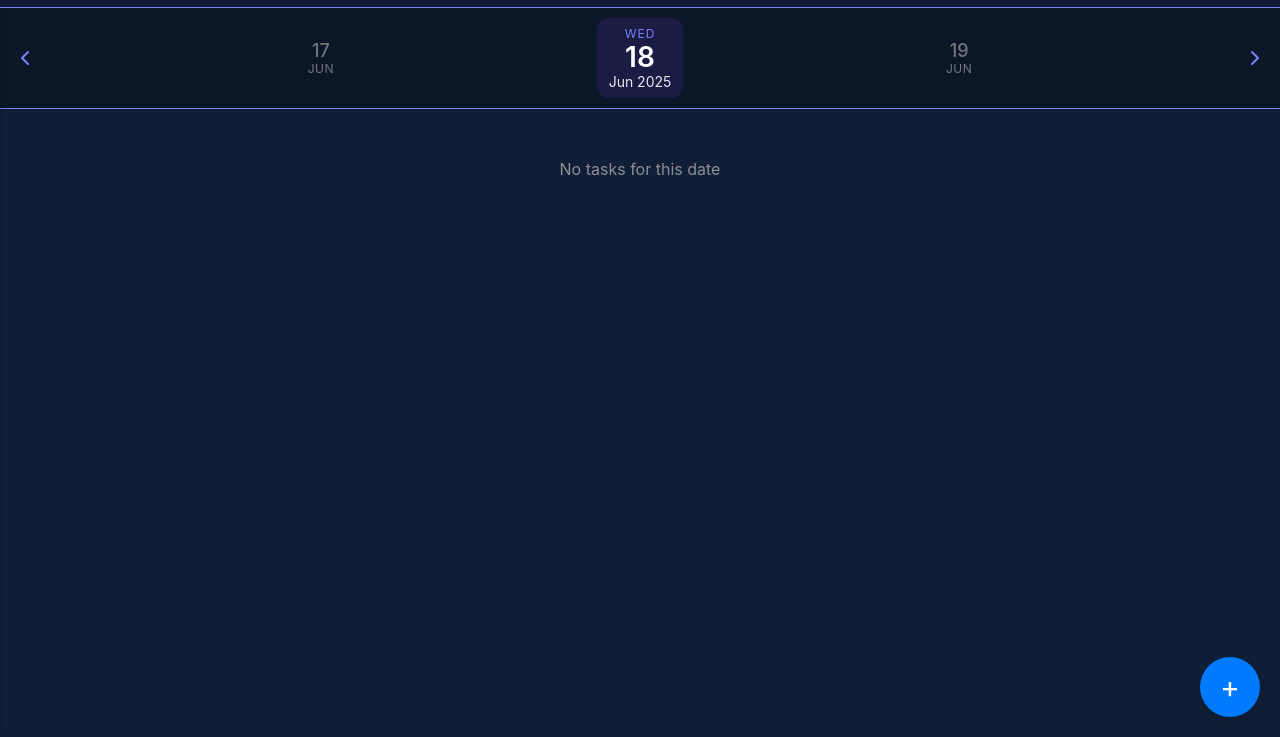
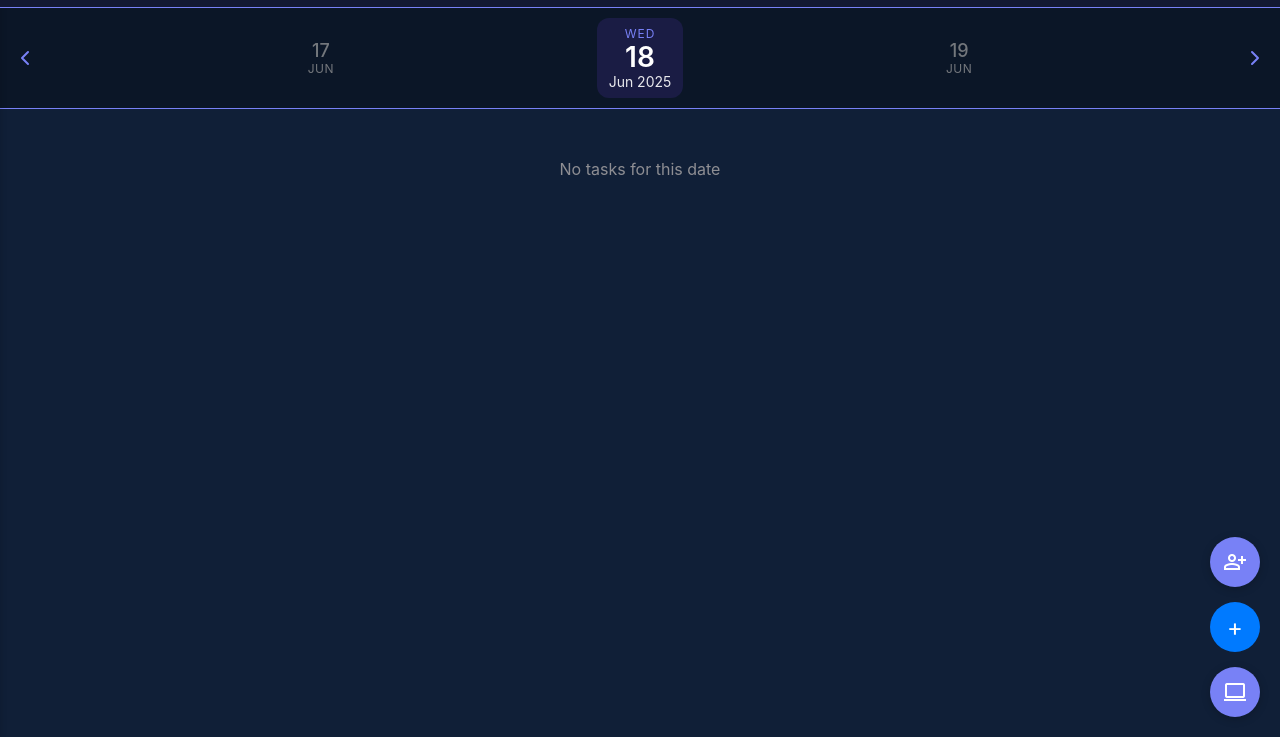
Before and after one commit to Ppannd/SoftPlanner, a plain HTML site: page home.html in a window 1280 px wide. Shown: the part 63-800 px from the top of the page. Drawn offline with nearby package versions, Linux system fonts and the light colour scheme.

Commit message:
home.html

```diff
--- a/home.html
+++ b/home.html
@@ -4,6 +4,7 @@
     <meta charset="UTF-8">
     <meta name="viewport" content="width=device-width, initial-scale=1.0">
     <title>Soft Planner</title>
+    <link rel="stylesheet" href="https://fonts.googleapis.com/css2?family=Material+Symbols+Outlined:opsz,wght,FILL,GRAD@20..48,100..700,0..1,-50..200" />
     <style>
         * {
     margin: 0;
@@ -551,28 +552,68 @@ body {
     color: #ff3b30;
 }
 
-/* Add Button */
-.add-button {
+/* Floating Buttons */
+.floating-buttons {
     position: fixed;
     bottom: 20px;
     right: 20px;
-    width: 60px;
-    height: 60px;
-    background-color: #007aff;
-    border-radius: 30px;
+    display: flex;
+    flex-direction: column;
+    gap: 15px;
+    z-index: 10;
+}
+
+.floating-button {
+    width: 50px;
+    height: 50px;
+    border-radius: 50%;
     display: flex;
     align-items: center;
     justify-content: center;
     color: white;
-    font-size: 30px;
+    font-size: 24px;
     box-shadow: 0 2px 10px rgba(0,0,0,0.2);
-    z-index: 10;
     cursor: pointer;
+    transition: transform 0.2s;
+}
+
+.floating-button:hover {
+    transform: scale(1.1);
+}
+
+.add-button {
+    width: 50px;
+    height: 50px;
+    border-radius: 50%;
+    display: flex;
+    align-items: center;
+    justify-content: center;
+    color: white;
+    font-size: 24px;
+    cursor: pointer;
+    background-color: #007aff;
     transition: transform 0.2s;
 }
 
 .add-button:hover {
     transform: scale(1.1);
+}
+
+
+.person-button {
+    background-color: #7881F6;
+}
+
+.computer-button {
+    background-color: #7881F6;
+}
+
+.material-symbols-outlined {
+  font-variation-settings:
+  'FILL' 0,
+  'wght' 400,
+  'GRAD' 0,
+  'opsz' 24
 }
 
 /* Modal for new task */
@@ -764,13 +805,8 @@ body {
     <div class="user-avatar" id="avatar">S</div>
     <h1>Soft Planner</h1>
 
-    <!-- Добавляем кнопку приглашения и поиск -->
+    <!-- Добавляем поиск -->
     <div class="header-actions">
-        <button class="invite-btn" title="Пригласить человека">
-            <svg width="20" height="20" viewBox="0 0 24 24" fill="none" xmlns="http://www.w3.org/2000/svg">
-                <path d="M18 8V4M14 8V4M10 12H18M10 16H18M6 20H18C19.1046 20 20 19.1046 20 18V6C20 4.89543 19.1046 4 18 4H6C4.89543 4 4 4.89543 4 6V18C4 19.1046 4.89543 20 6 20Z" stroke="#7881F6" stroke-width="2" stroke-linecap="round" stroke-linejoin="round"/>
-            </svg>
-        </button>
         <div class="search-container">
             <input type="text" class="search-input" placeholder="Поиск по тегам...">
             <svg class="search-icon" width="16" height="16" viewBox="0 0 24 24" fill="none" xmlns="http://www.w3.org/2000/svg">
@@ -828,8 +864,16 @@ body {
         <!-- Tasks will be loaded here from JavaScript -->
     </div>
 
-    <!-- Add Button -->
-    <div class="add-button" id="addButton">+</div>
+    <!-- Floating Buttons -->
+    <div class="floating-buttons">
+        <div class="floating-button person-button">
+            <span class="material-symbols-outlined">person_add</span>
+        </div>
+        <div class="add-button" id="addButton">+</div>
+        <div class="floating-button computer-button">
+            <span class="material-symbols-outlined">computer</span>
+        </div>
+    </div>
 
     <!-- New Task Modal -->
     <div class="modal" id="taskModal">
@@ -927,7 +971,7 @@ body {
     </div>
 
     <script>
-let currentDate = new Date();
+        let currentDate = new Date();
 let currentEditingTask = null;
 let selectedPriority = 'medium';
 
@@ -1460,6 +1504,7 @@ function updateTaskCompletion(taskElement, completed) {
 function formatDateKey(date) {
     return `${date.getFullYear()}-${String(date.getMonth() + 1).padStart(2, '0')}-${String(date.getDate()).padStart(2, '0')}`;
 }
+
     </script>
 </body>
 </html>
```
